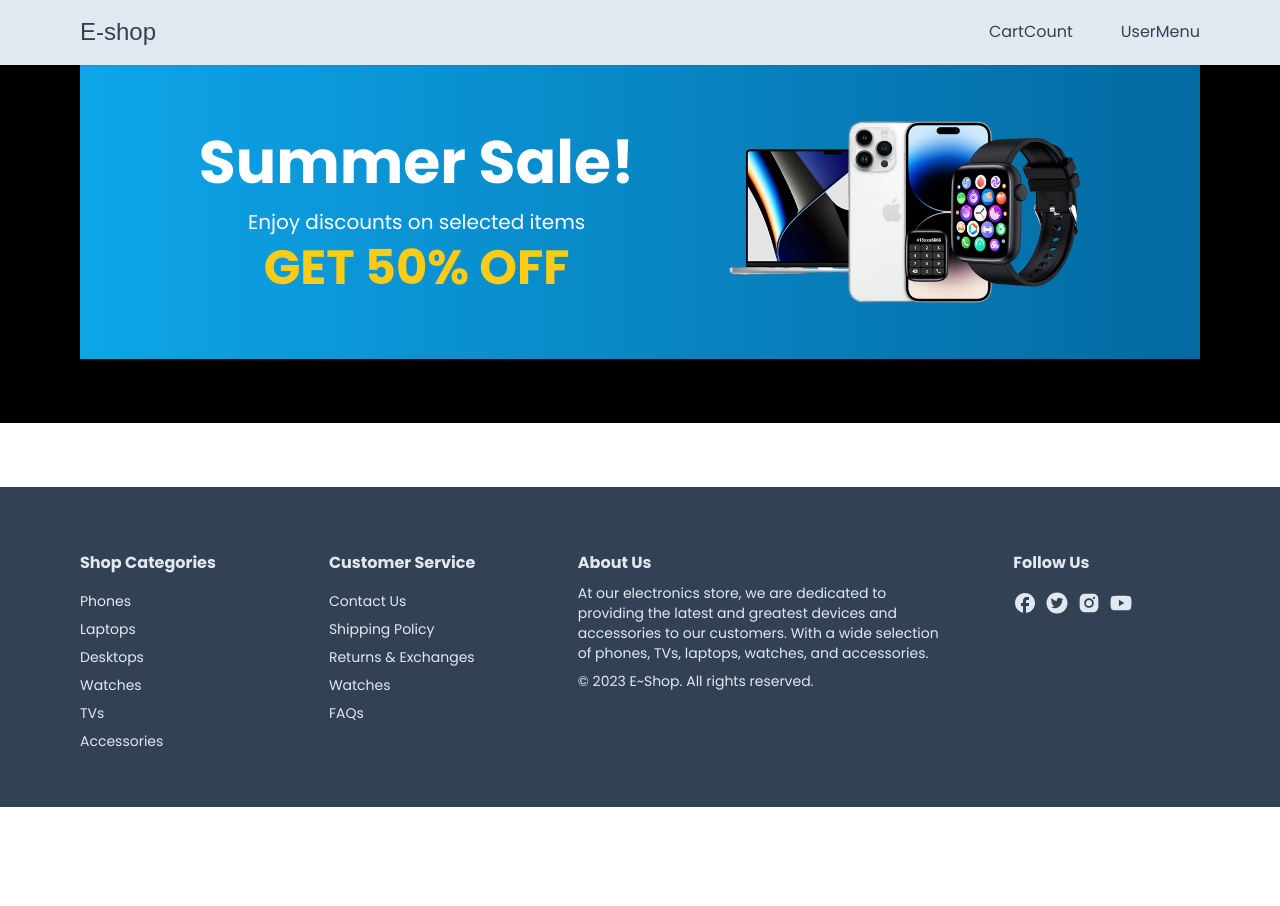
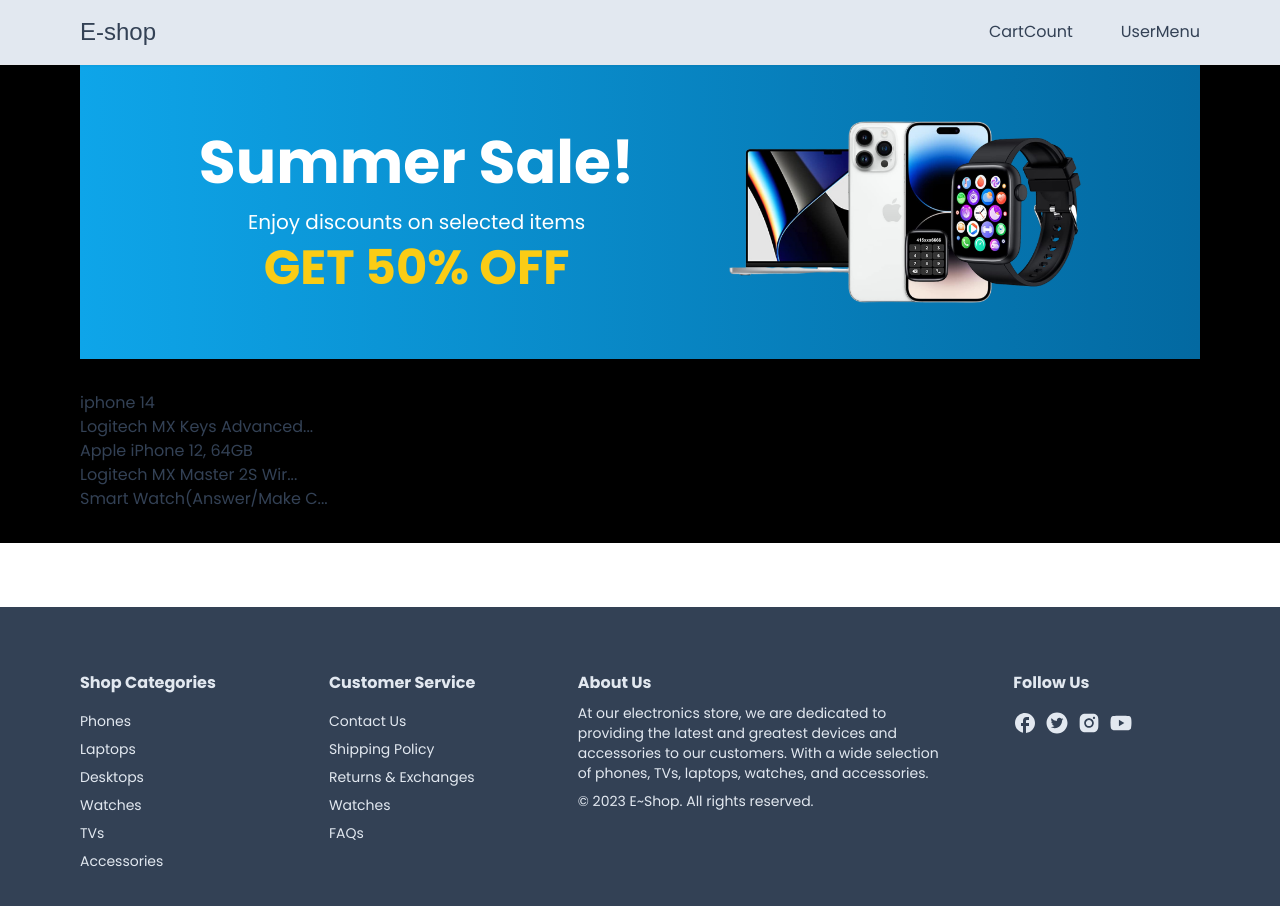
Before and after one commit to takimi12/Next13-Eccomerce-October, a Next.js app: page / in a window 1280 px wide. Shown: the top 906 px of the page. Before the commit the page ends 807 px from the top, so only its background shows below. Built offline with nearby package versions, Linux system fonts and the light colour scheme; a web font is replaced by a local one.

Commit message:
List Poruducts

```diff
--- a/app/page.tsx
+++ b/app/page.tsx
@@ -1,5 +1,7 @@
+import { products } from "@/utils/products";
 import HomeBanner from "./components/HomeBanner";
 import Container from "./components/container";
+import { truncateText } from "@/utils/truncateText";
 
 export default function Home() {
   return (
@@ -7,6 +9,10 @@
       <Container>
         <div>
           <HomeBanner />
+        {products.map((product: any) => {
+          return <div key={product.id}>{truncateText(product.name)}</div>;
+        })}
+
         </div>
       </Container>
     </div>
--- /dev/null
+++ b/utils/products.tsx
@@ -0,0 +1,183 @@
+export const products = [
+    {
+      id: "64a654593e91b8e73a351e9b",
+      name: "iphone 14",
+      description: "Short description",
+      price: 2999,
+      brand: "apple",
+      category: "Phone",
+      inStock: true,
+      images: [
+        {
+          color: "White",
+          colorCode: "#FFFFFF",
+          image:
+            "https://firebasestorage.googleapis.com/v0/b/ecommerce-shop-cc542.appspot.com/o/products%2F1688622161445-iphone14-white.png?alt=media&token=fe2065e5-fdfe-4a6f-baa6-380b5fad90b8",
+        },
+        {
+          color: "Gray",
+          colorCode: "#808080",
+          image:
+            "https://firebasestorage.googleapis.com/v0/b/ecommerce-shop-cc542.appspot.com/o/products%2F1688622165836-iphone14-gray.png?alt=media&token=58f684db-998e-43eb-aa06-efe3d6ccfad4",
+        },
+      ],
+      reviews: [],
+    },
+    {
+      id: "64a4ebe300900d44bb50628a",
+      name: "Logitech MX Keys Advanced Wireless Illuminated Keyboard, Tactile Responsive Typing, Backlighting, Bluetooth, USB-C, Apple macOS, Microsoft Windows, Linux, iOS, Android, Metal Build (Black)",
+      description:
+        "PERFECT STROKE KEYS - Spherically-dished keys match the shape of your fingertips, offering satisfying feedback with every tap\nCOMFORT AND STABILITY - Type with confidence on a keyboard crafted for comfort, stability, and precision",
+      price: 102.99,
+      brand: "logitech",
+      category: "Accesories",
+      inStock: true,
+      images: [
+        {
+          color: "Black",
+          colorCode: "#000000",
+          image:
+            "https://firebasestorage.googleapis.com/v0/b/ecommerce-shop-cc542.appspot.com/o/products%2F1688529886610-black-logitech-keyboard.jpg?alt=media&token=353aa276-1316-4e50-bc26-8e3828fe6cdd",
+        },
+      ],
+      reviews: [
+        {
+          id: "64a65a6158b470c6e06959ee",
+          userId: "6475af156bad4917456e6e1e",
+          productId: "64a4ebe300900d44bb50628a",
+          rating: 5,
+          comment: "good",
+          createdDate: "2023-07-06T06:08:33.067Z",
+          user: {
+            id: "6475af156bad4917456e6e1e",
+            name: "Charles",
+            email: "example@gmail.com",
+            emailVerified: null,
+            image:
+              "https://lh3.googleusercontent.com/a/AAcHTteOiCtILLBWiAoolIW9PJH-r5825pBDl824_8LD=s96-c",
+            hashedPassword: null,
+            createdAt: "2023-05-30T08:08:53.979Z",
+            updatedAt: "2023-05-30T08:08:53.979Z",
+            role: "ADMIN",
+          },
+        },
+      ],
+    },
+    {
+      id: "648437b38c44d52b9542e340",
+      name: "Apple iPhone 12, 64GB",
+      description:
+        'The product is refurbished, fully functional, and in excellent condition. Backed by the 90-day E~Shop Renewed Guarantee.\n- This pre-owned product has been professionally inspected, tested and cleaned by Amazon qualified vendors. It is not certified by Apple.\n- This product is in "Excellent condition". The screen and body show no signs of cosmetic damage visible from 12 inches away.\n- This product will have a battery that exceeds 80% capacity relative to new.\n- Accessories may not be original, but will be compatible and fully functional. Product may come in generic box.\n- Product will come with a SIM removal tool, a charger and a charging cable. Headphone and SIM card are not included.\n- This product is eligible for a replacement or refund within 90-day of receipt if it does not work as expected.\n- Refurbished phones are not guaranteed to be waterproof.',
+      price: 40,
+      brand: "Apple",
+      category: "Phone",
+      inStock: true,
+      images: [
+        {
+          color: "Black",
+          colorCode: "#000000",
+          image:
+            "https://firebasestorage.googleapis.com/v0/b/ecommerce-shop-cc542.appspot.com/o/products%2F1686386605041-iphone12-black.jpg?alt=media&token=32abf316-ddf6-4870-9e1e-a7c884b750d6",
+        },
+        {
+          color: "Blue",
+          colorCode: " #0000FF",
+          image:
+            "https://firebasestorage.googleapis.com/v0/b/ecommerce-shop-cc542.appspot.com/o/products%2F1686386607274-iphone12-blue.jpg?alt=media&token=e83a9b13-86b6-4518-9f1e-8ddef12ba9a2",
+        },
+        {
+          color: "Red",
+          colorCode: "#FF0000",
+          image:
+            "https://firebasestorage.googleapis.com/v0/b/ecommerce-shop-cc542.appspot.com/o/products%2F1686386608652-iphone12-red.jpg?alt=media&token=603a9e86-5b8c-4f8d-b61c-c1c77e60e954",
+        },
+      ],
+      reviews: [
+        {
+          id: "6499b4887402b0efd394d8f3",
+          userId: "6499b184b0e9a8c8709821d3",
+          productId: "648437b38c44d52b9542e340",
+          rating: 4,
+          comment:
+            "good enough. I like the camera and casing. the delivery was fast too.",
+          createdDate: "2023-06-26T15:53:44.483Z",
+          user: {
+            id: "6499b184b0e9a8c8709821d3",
+            name: "Chaoo",
+            email: "example1@gmail.com",
+            emailVerified: null,
+            image:
+              "https://lh3.googleusercontent.com/a/AAcHTtcuRLwWi1vPKaQOcJlUurlhRAIIq2LgYccE8p32=s96-c",
+            hashedPassword: null,
+            createdAt: "2023-06-26T15:40:52.558Z",
+            updatedAt: "2023-06-26T15:40:52.558Z",
+            role: "USER",
+          },
+        },
+        {
+          id: "6499a110efe4e4de451c7edc",
+          userId: "6475af156bad4917456e6e1e",
+          productId: "648437b38c44d52b9542e340",
+          rating: 5,
+          comment: "I really liked it!!",
+          createdDate: "2023-06-26T14:30:40.998Z",
+          user: {
+            id: "6475af156bad4917456e6e1e",
+            name: "Charles",
+            email: "example@gmail.com",
+            emailVerified: null,
+            image:
+              "https://lh3.googleusercontent.com/a/AAcHTteOiCtILLBWiAoolIW9PJH-r5825pBDl824_8LD=s96-c",
+            hashedPassword: null,
+            createdAt: "2023-05-30T08:08:53.979Z",
+            updatedAt: "2023-05-30T08:08:53.979Z",
+            role: "ADMIN",
+          },
+        },
+      ],
+    },
+    {
+      id: "64a4e9e77e7299078334019f",
+      name: "Logitech MX Master 2S Wireless Mouse – Use on Any Surface, Hyper-Fast Scrolling, Ergonomic Shape, Rechargeable, Control Upto 3 Apple Mac and Windows Computers, Graphite",
+      description:
+        "Cross computer control: Game changing capacity to navigate seamlessly on 3 computers, and copy paste text, images, and files from 1 to the other using Logitech flow\nDual connectivity: Use with upto 3 Windows or Mac computers via included Unifying receiver or Bluetooth Smart wireless technology. Gesture button- Yes",
+      price: 70,
+      brand: "logitech",
+      category: "Accesories",
+      inStock: true,
+      images: [
+        {
+          color: "Graphite",
+          colorCode: " #383838",
+          image:
+            "https://firebasestorage.googleapis.com/v0/b/ecommerce-shop-cc542.appspot.com/o/products%2F1688529379028-logitech-graphite-mouse.jpg?alt=media&token=f9dfba29-832f-4c58-88c6-a7a0ae6b22bf",
+        },
+      ],
+      reviews: [],
+    },
+    {
+      id: "649d775128b6744f0f497040",
+      name: 'Smart Watch(Answer/Make Call), 1.85" Smartwatch for Men Women IP68 Waterproof, 100+ Sport Modes, Fitness Activity Tracker, Heart Rate Sleep Monitor, Pedometer, Smart Watches for Android iOS, 2023',
+      description:
+        'Bluetooth Call and Message Reminder: The smart watch is equipped with HD speaker, after connecting to your phone via Bluetooth, you can directly use the smartwatches to answer or make calls, read messages, store contacts, view call history. The smartwatch can set up more message notifications in "GloryFit" APP. You will never miss any calls and messages during meetings, workout and riding.',
+      price: 50,
+      brand: "Nerunsa",
+      category: "Watch",
+      inStock: true,
+      images: [
+        {
+          color: "Black",
+          colorCode: "#000000",
+          image:
+            "https://firebasestorage.googleapis.com/v0/b/ecommerce-shop-cc542.appspot.com/o/products%2F1688041293609-watch-black.jpg?alt=media&token=270f918c-d9f5-41a2-ad32-45d5f3c66bf0",
+        },
+        {
+          color: "Silver",
+          colorCode: "#C0C0C0",
+          image:
+            "https://firebasestorage.googleapis.com/v0/b/ecommerce-shop-cc542.appspot.com/o/products%2F1688041295389-watch-silver.jpg?alt=media&token=7341e7f0-5c29-4f91-a7e3-57e50faafb74",
+        },
+      ],
+      reviews: [],
+    },
+  ];
--- /dev/null
+++ b/utils/truncateText.tsx
@@ -0,0 +1,5 @@
+export const truncateText = (str: string) => {
+    if (str.length < 25) return str;
+
+    return str.substring(0, 25) + "...";
+  };
```
